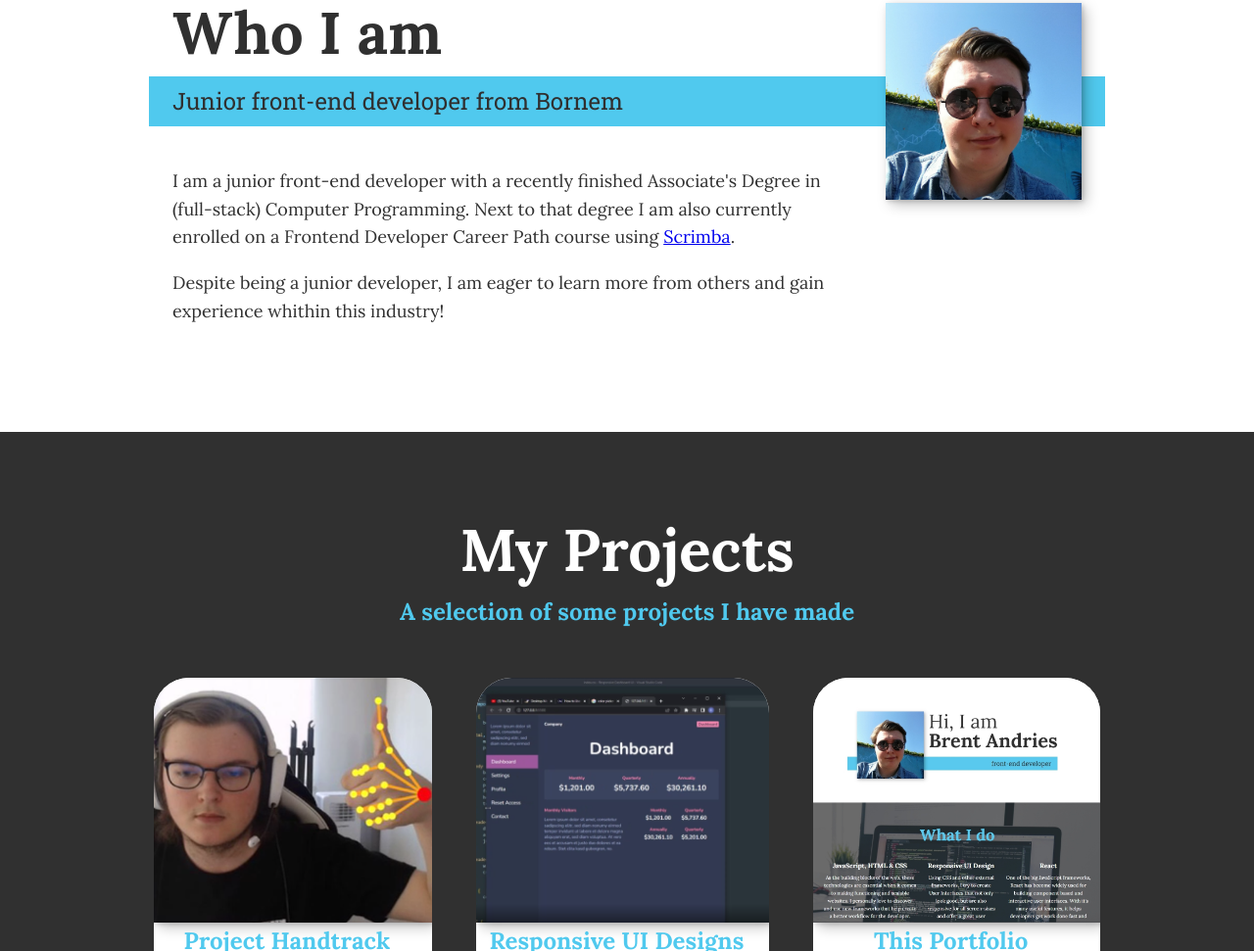
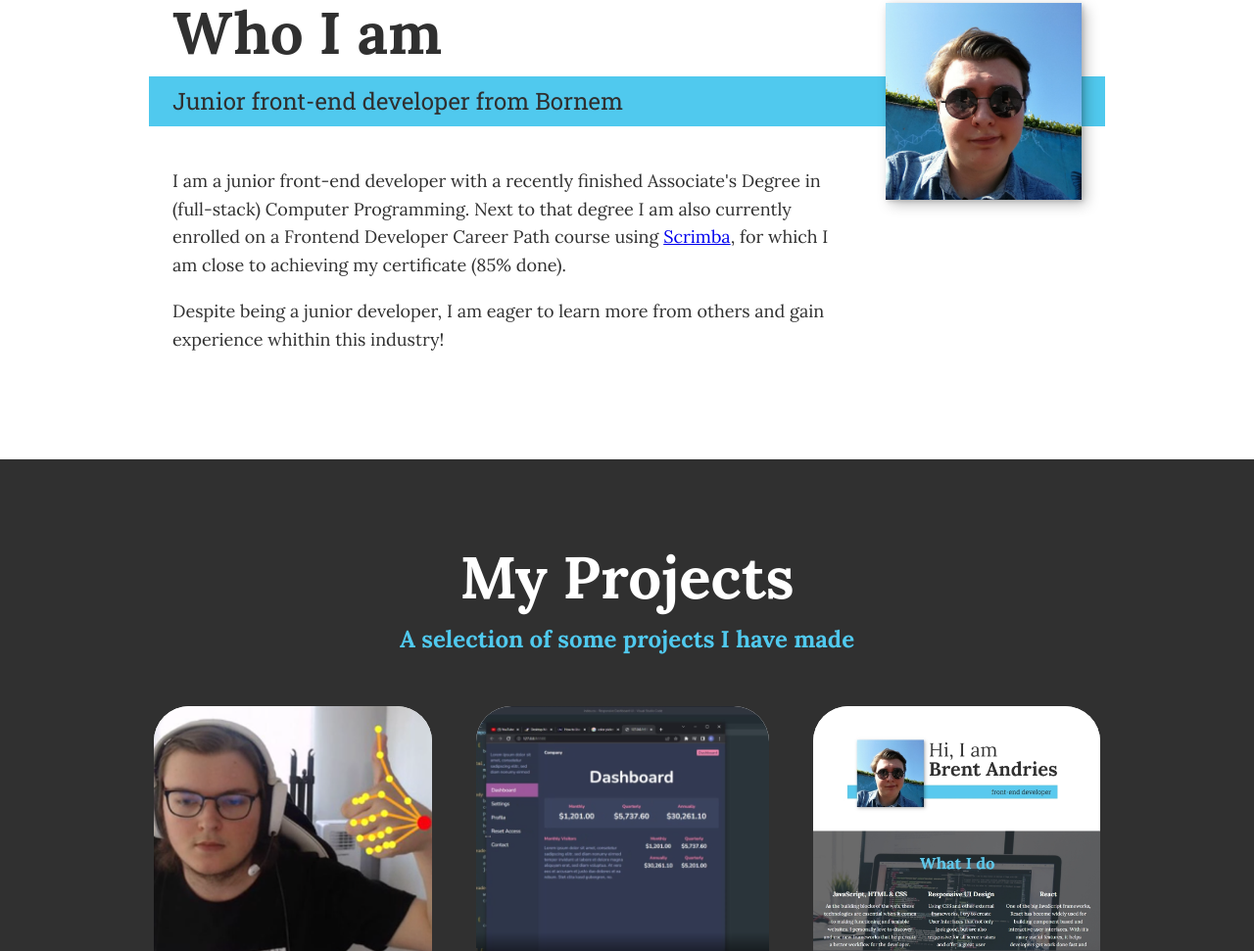
Before and after one commit to BrentAGit/BrentAGit.github.io, a plain HTML site: page index.html in a window 1280 px wide. Shown: the part 1234-2205 px from the top of the page at 98% size. Drawn offline with nearby package versions, Linux system fonts and the light colour scheme.

Commit message:
Updated about me

```diff
--- a/index.html
+++ b/index.html
@@ -67,7 +67,7 @@
            <p class="section__subtitle section__subtitle--about">Junior front-end developer from Bornem</p>
 
            <div class="about-me__body">
-               <p>I am a junior front-end developer with a recently finished Associate's Degree in (full-stack) Computer Programming. Next to that degree I am also currently enrolled on a Frontend Developer Career Path course using <a href="https://scrimba.com">Scrimba</a>.</p>
+               <p>I am a junior front-end developer with a recently finished Associate's Degree in (full-stack) Computer Programming. Next to that degree I am also currently enrolled on a Frontend Developer Career Path course using <a href="https://scrimba.com">Scrimba</a>, for which I am close to achieving my certificate (85% done).</p>
                <p>Despite being a junior developer, I am eager to learn more from others and gain experience whithin this industry!</p>
            </div>
 
```
